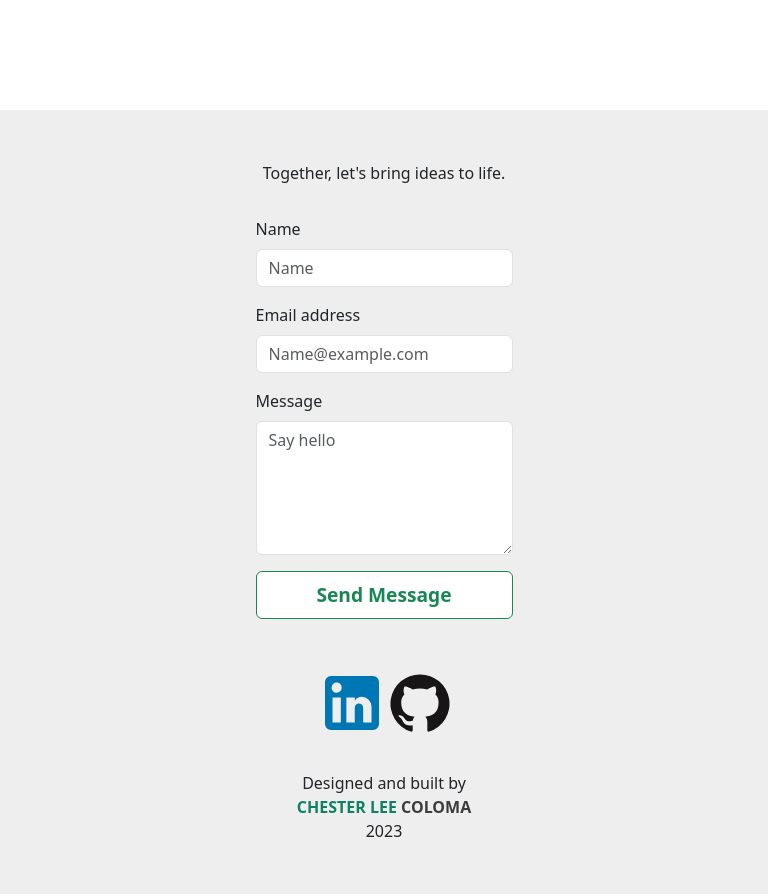
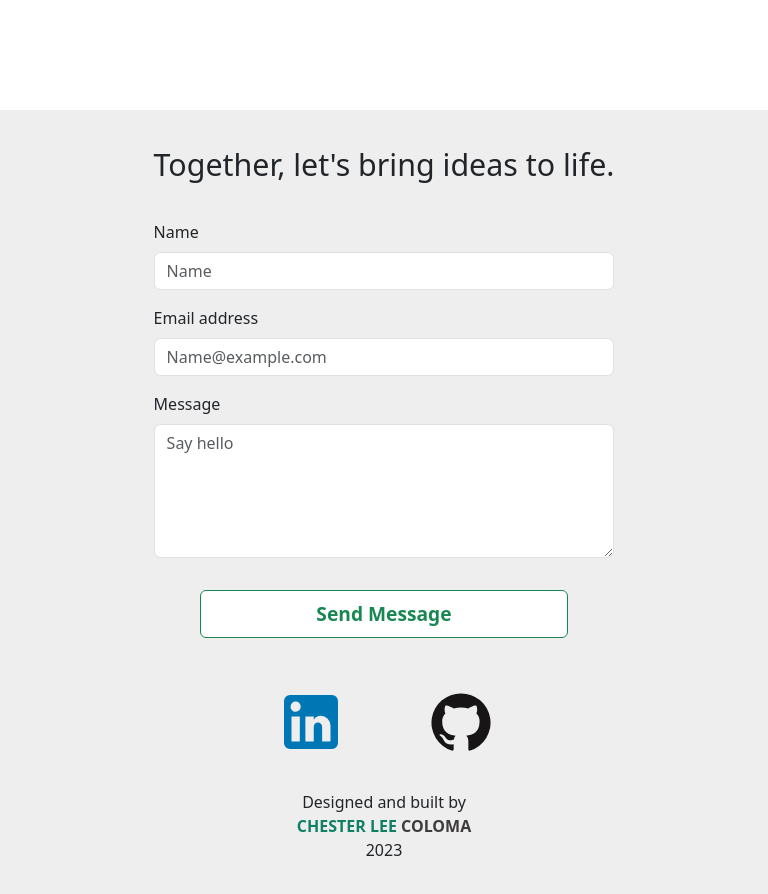
Before and after one commit to cleecoloma/portfolio-website, a React (Vite) app: page / in a window 768 px wide. Shown: the part 4511-5405 px from the top of the page. Built offline with nearby package versions, Linux system fonts and the light colour scheme.

Commit message:
finished contact styling for tablets

```diff
--- a/src/Components/Contact.css
+++ b/src/Components/Contact.css
@@ -73,19 +73,26 @@
     flex-direction: column;
     justify-content: center;
     align-items: center;
-    padding: 3rem 0;
+    padding: 2rem 0;
   }
 
-  .contact-container p {
+  .contact-container > p {
+    font-size: 190%;
     padding: 0 3rem;
   }
 
   .form-container {
+    width: 60%;
     margin: 1rem 2rem;
   }
 
   .contact-container button {
-    width: 100%;
+    display: flex;
+    justify-content: center;
+    align-items: center;
+    text-align: center;
+    margin: 2rem auto 0;
+    width: 80%;
     height: 3rem;
     background-color: white;
     text-transform: none;
@@ -98,6 +105,7 @@
     display: flex;
     justify-content: space-evenly;
     align-items: center;
+    width: 50%;
   }
 
   #linkedin-icon {
```
